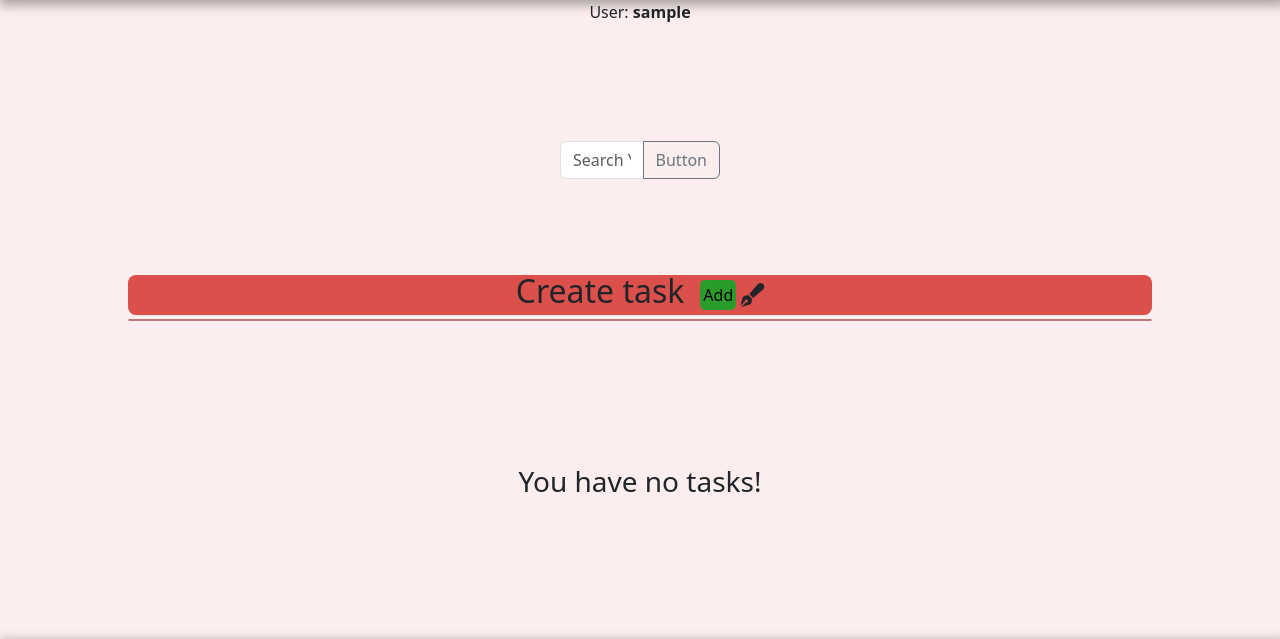
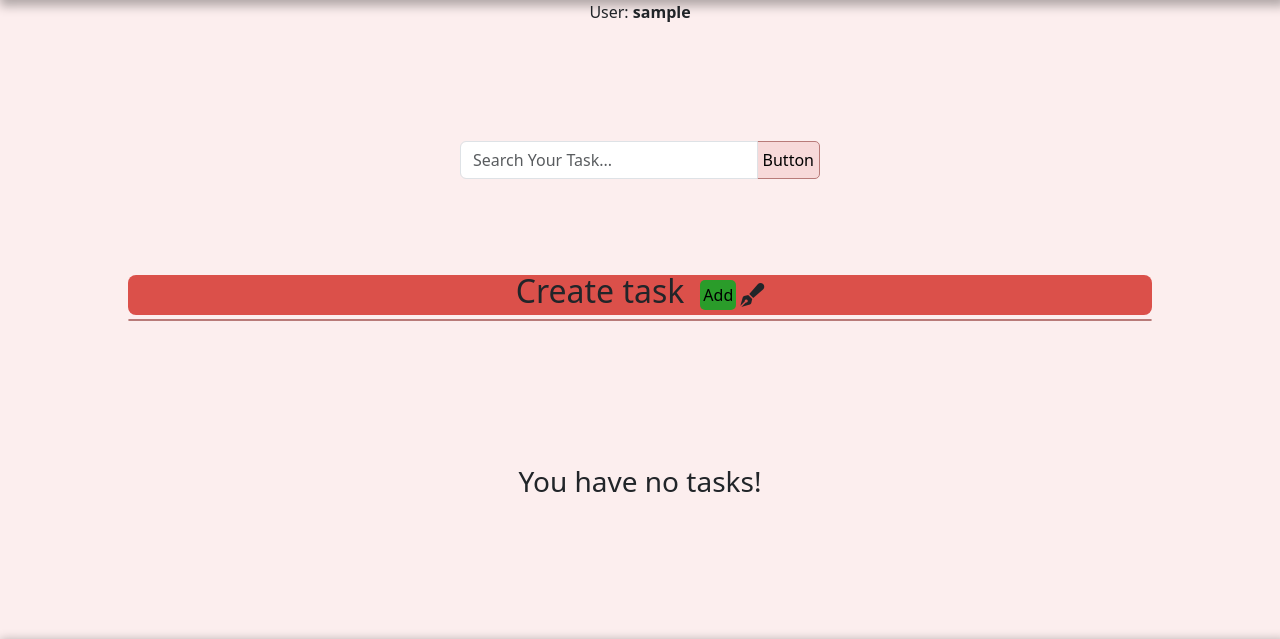
Before and after one commit to Timalexanderandersson/Task-Reminder, a Django app: page /tasks/ in a window 1280 px wide. Shown: the part 96-735 px from the top of the page. Run offline with Django 5.2, Linux system fonts and the light colour scheme; the visitor is signed in with stand-in values (Sample User, id 1); some libraries are stand-ins or nearby versions.

Commit message:
seach bar styled in css and gave classes

```diff
--- a/static/css/style.css
+++ b/static/css/style.css
@@ -58,13 +58,24 @@ main{
     justify-content: center;
     flex-direction: column;
     width: 100%;
-
-
 }
 
 /*Search bar*/
 #search-bar{
-    width: 20vh;
+    width: 45vh;
+
+}
+/*searching task button*/
+.button-searching{
+    border: 0.5px solid #b87b79;
+    background-color: hsl(0, 67%, 91%);
+    border-radius: 5px;
+    padding: 5px;
+}
+/*Input area for search*/
+.input-search{
+    border: 0.5px solid #b87b79;
+    border-radius: 5px;
 }
 /*Register div*/
 .register-class{
--- a/task_app/templates/task_edit.html
+++ b/task_app/templates/task_edit.html
@@ -18,8 +18,8 @@
 <!-- Search area for finding a task -->
 <form method="GET" action="{% url 'search_here' %}" id="search-bar">
     <div class="input-group mb-3">
-        <input type="text" name="search-text" class="form-control" placeholder="Search Your Task..." aria-label="Recipient's username" aria-describedby="button-addon2">
-        <button class="btn btn-outline-secondary search-button"  type="submit" id="button-addon2">Button</button>
+        <input type="text" name="search-text" class="form-control input-search" placeholder="Search Your Task..." aria-label="Recipient's username" aria-describedby="button-addon2">
+        <button class="button-searching"  type="submit" id="button-addon2">Button</button>
       </div>
 </form>
 <!--Dropdown to show the form-->
```
